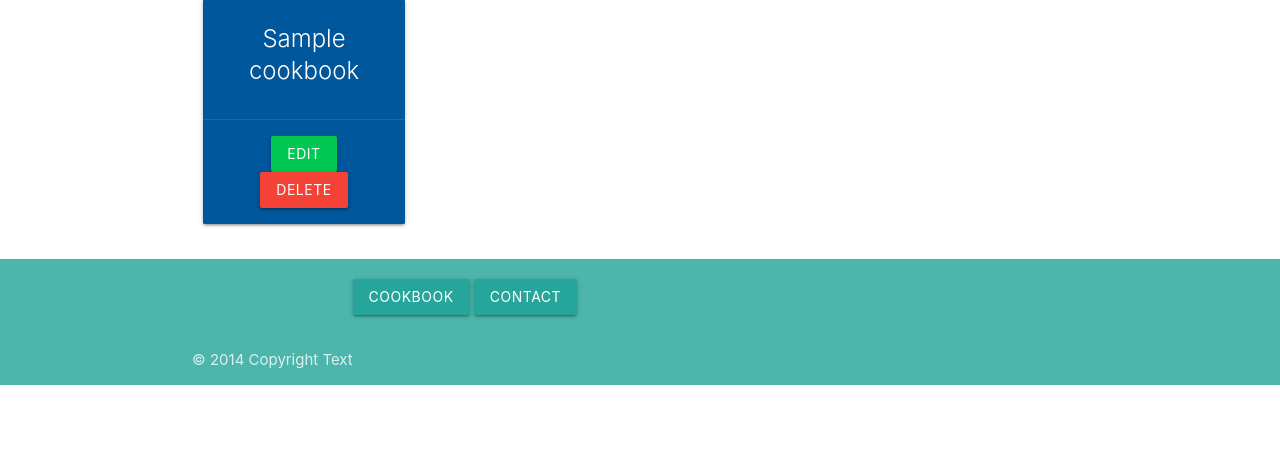
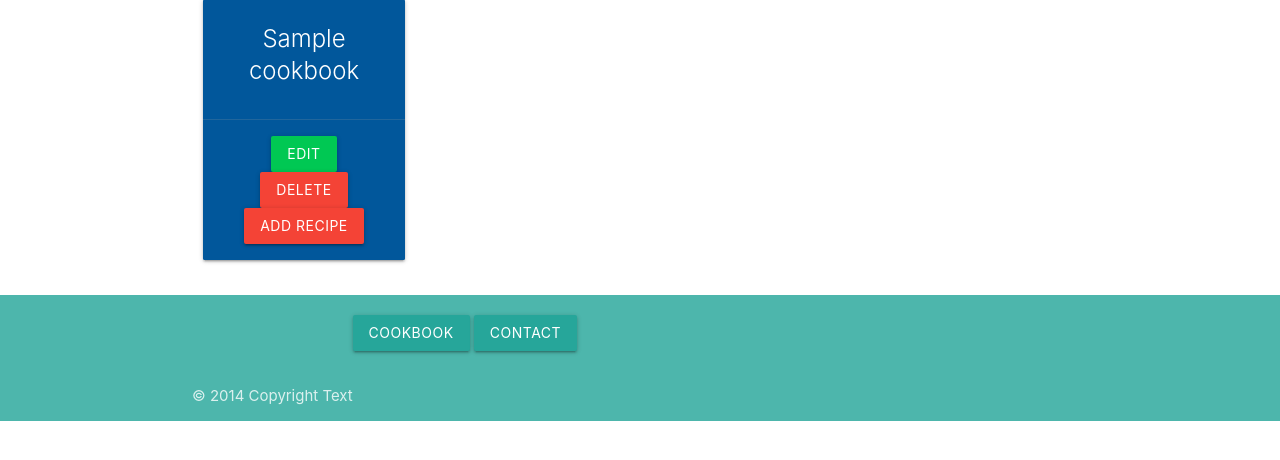
Before and after one commit to kateuj/instacook, a Flask app: page /cookbook in a window 1280 px wide. Shown: the part 283-743 px from the top of the page. Run offline with Flask 2, Linux system fonts and the light colour scheme; tables that the repository leaves empty hold one stand-in row (values such as "Sample post").

Commit message:
add recipe button added to chapter cards

```diff
--- a/recipes/templates/cookbook.html
+++ b/recipes/templates/cookbook.html
@@ -20,6 +20,7 @@
                 <div class="card-action">
                     <a href="{{ url_for('edit_cookbook', cookbook_id=cookbook.id) }}" class="btn green accent-4">Edit</a>
                     <a href="{{ url_for('delete_cookbook', cookbook_id=cookbook.id) }}" class="btn red">Delete</a>
+                    <a href="{{ url_for('add_recipe') }}" class="btn red">Add Recipe</a>
                 </div>
             </div>
         </div>
```
